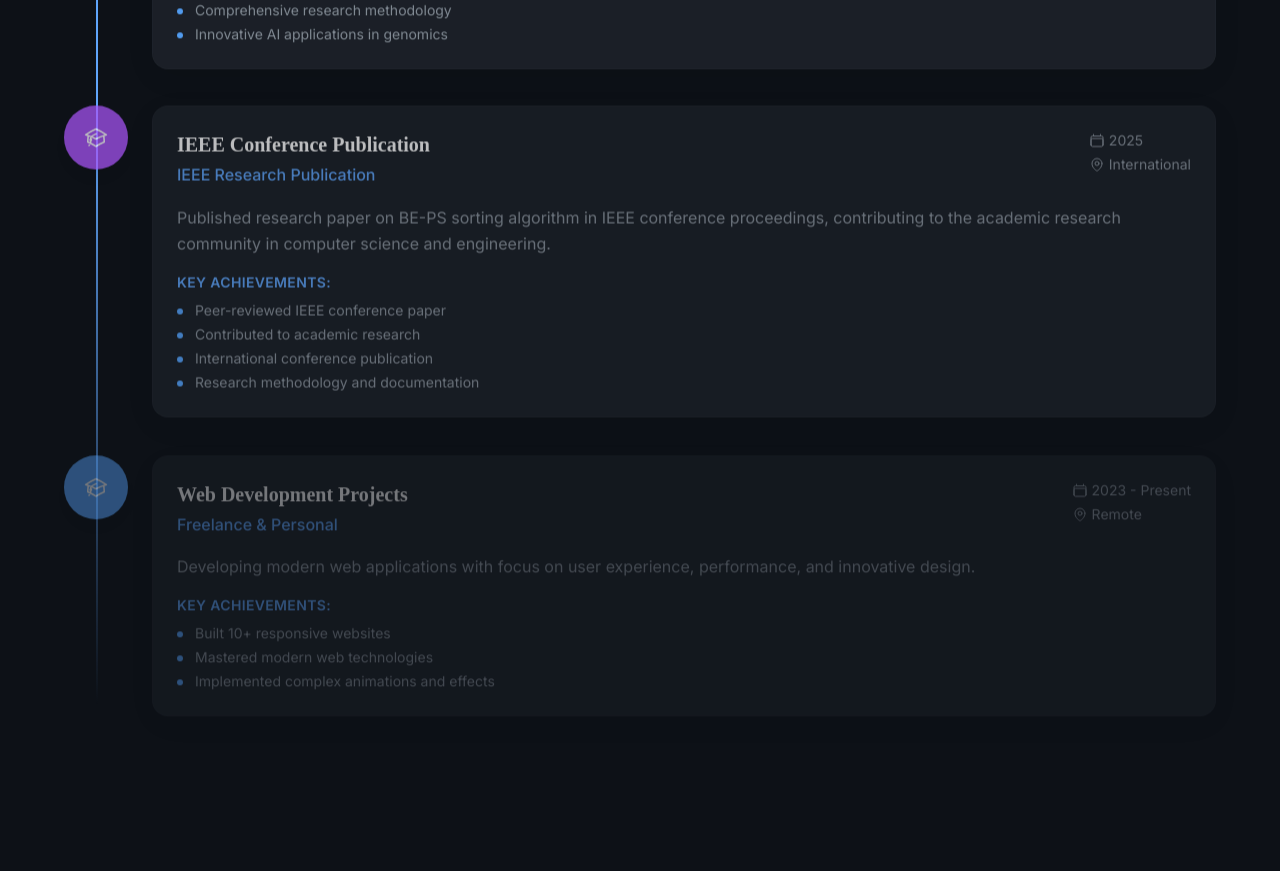
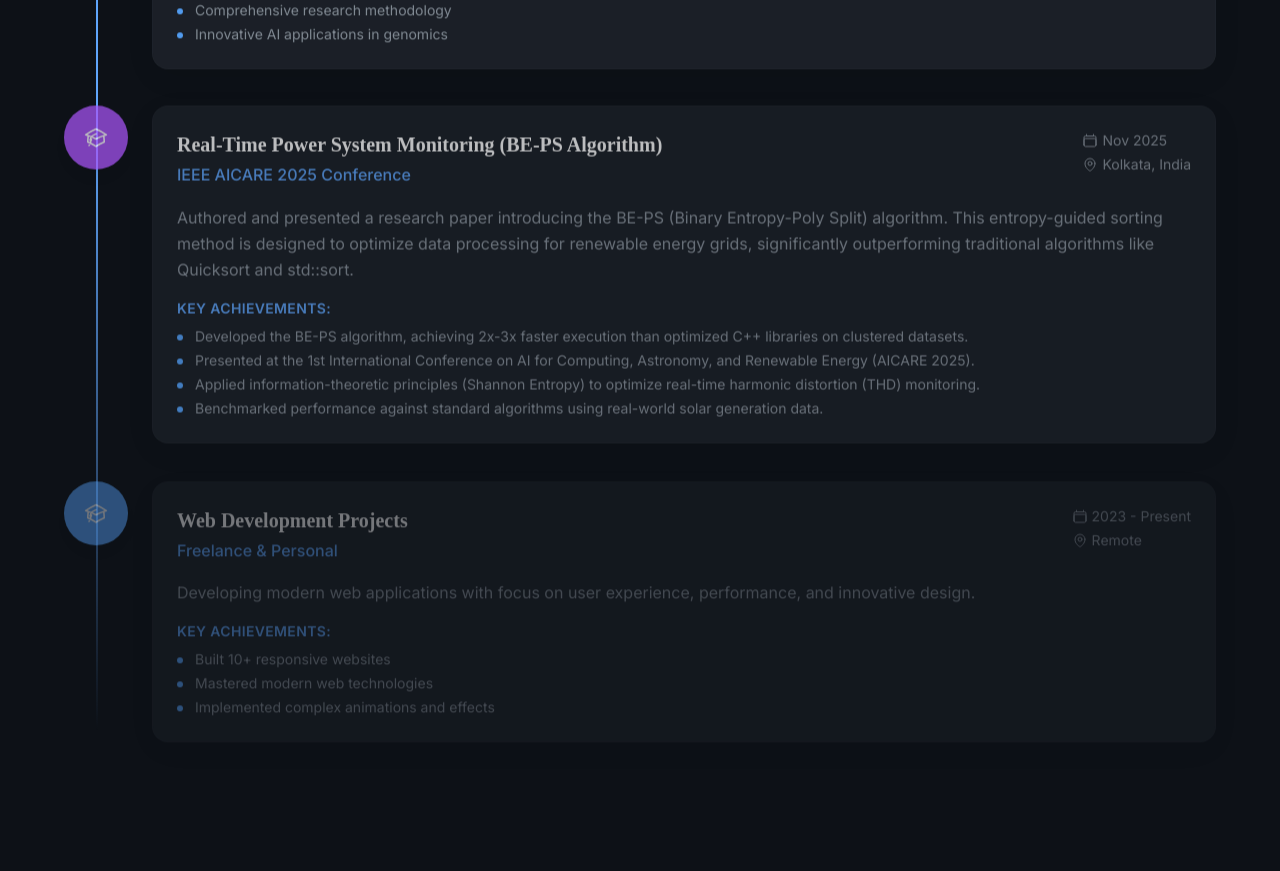
Before and after one commit to rajeet-04/rash, a Next.js app: page / in a window 1280 px wide. Shown: the part 4880-5751 px from the top of the page. Built offline with nearby package versions, Linux system fonts and the light colour scheme.

Commit message:
Update package dependencies and enhance Experience component with new publication details

```diff
--- a/package.json
+++ b/package.json
@@ -28,6 +28,7 @@
     "@types/react": "^18.2.0",
     "@types/react-dom": "^18.2.0",
     "autoprefixer": "^10.4.0",
+    "baseline-browser-mapping": "^2.9.2",
     "eslint": "^8.0.0",
     "eslint-config-next": "15.1.4",
     "gh-pages": "^6.3.0",
--- a/src/components/Experience.tsx
+++ b/src/components/Experience.tsx
@@ -44,19 +44,19 @@ export default function Experience() {
     },
      {
      id: 4,
-     title: 'IEEE Conference Publication',
-      company: 'IEEE Research Publication',
-     period: '2025',
-      location: 'International',
-      type: 'publication',
-      description: 'Published research paper on BE-PS sorting algorithm in IEEE conference proceedings, contributing to the academic research community in computer science and engineering.',
-     achievements: [
-       'Peer-reviewed IEEE conference paper',
-        'Contributed to academic research',
-       'International conference publication',
-       'Research methodology and documentation',
-      ],
-    },
+  title: 'Real-Time Power System Monitoring (BE-PS Algorithm)',
+  company: 'IEEE AICARE 2025 Conference',
+  period: 'Nov 2025',
+  location: 'Kolkata, India',
+  type: 'publication',
+  description: 'Authored and presented a research paper introducing the BE-PS (Binary Entropy-Poly Split) algorithm. This entropy-guided sorting method is designed to optimize data processing for renewable energy grids, significantly outperforming traditional algorithms like Quicksort and std::sort.',
+  achievements: [
+    'Developed the BE-PS algorithm, achieving 2x-3x faster execution than optimized C++ libraries on clustered datasets.',
+    'Presented at the 1st International Conference on AI for Computing, Astronomy, and Renewable Energy (AICARE 2025).',
+    'Applied information-theoretic principles (Shannon Entropy) to optimize real-time harmonic distortion (THD) monitoring.',
+    'Benchmarked performance against standard algorithms using real-world solar generation data.'
+  ],
+},
     {
       id: 3,
       title: 'Web Development Projects',
```
Also changed, not shown: 1 other file (tests, documents, lock files or other folders).
